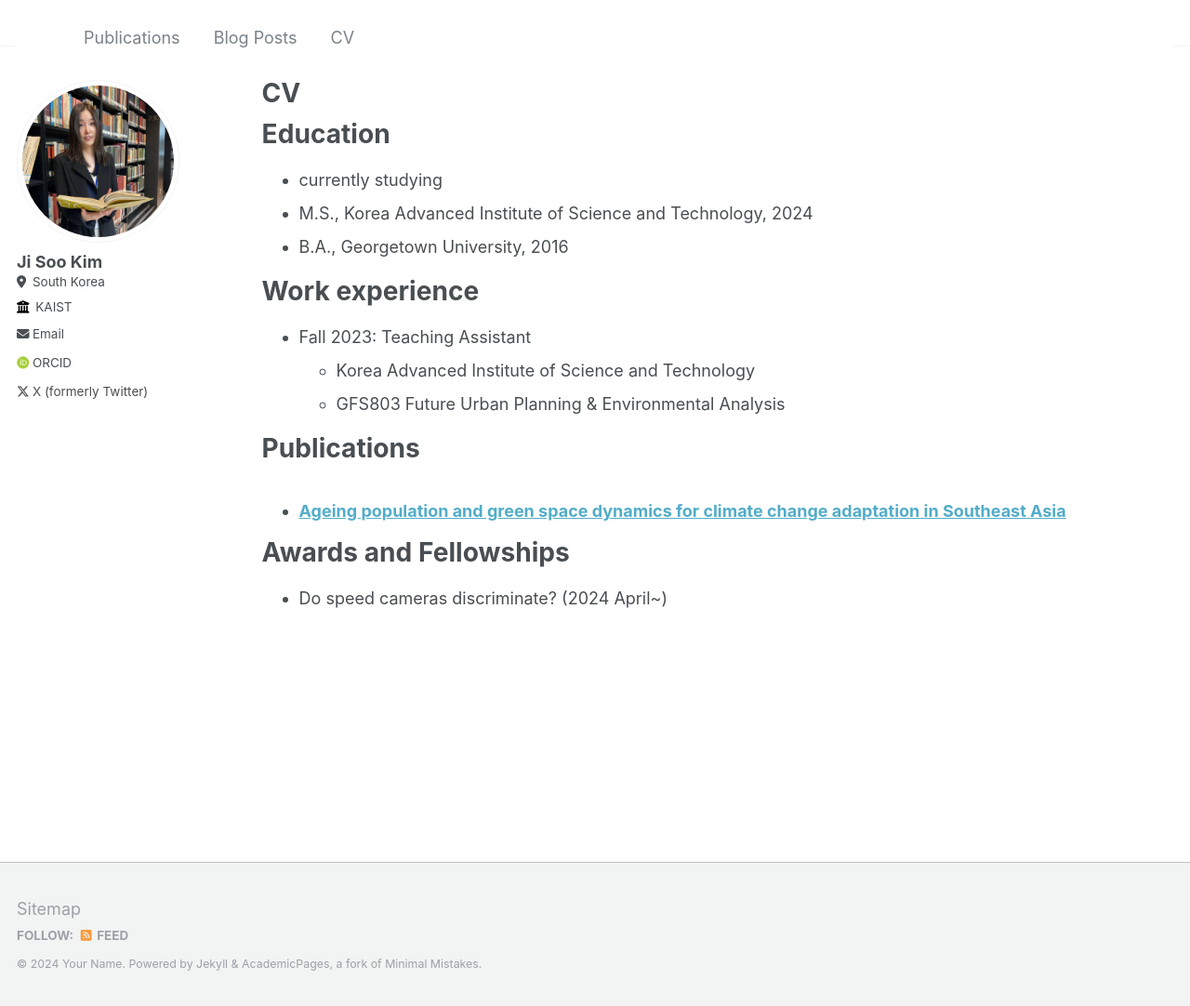
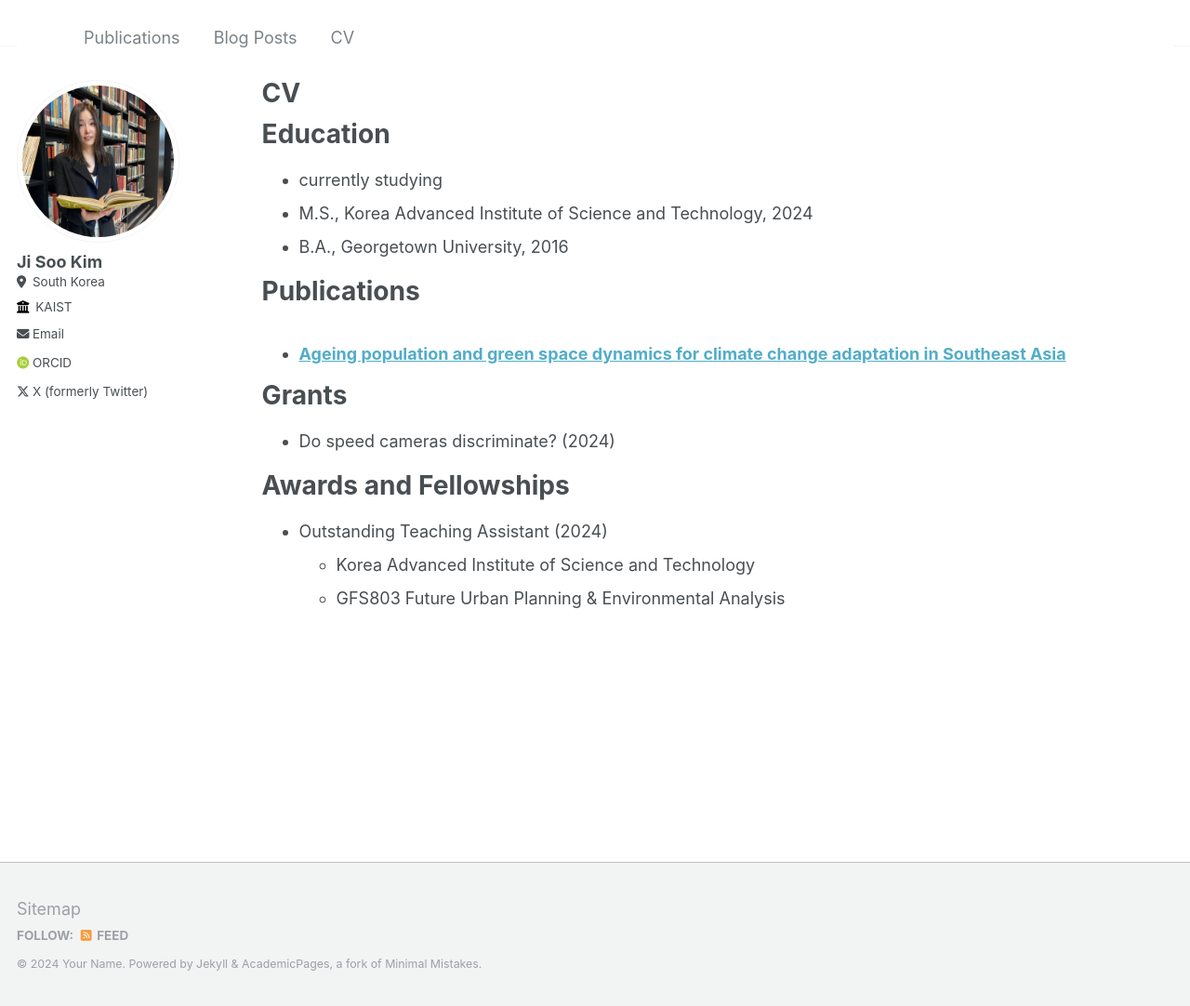
Before and after one commit to jk-jisookim/jk-jisookim.github.io, a Jekyll site: the page built from _pages/cv.md, in a window 1280 px wide and 1082 px high. Shown: the whole window at 93% size. Built offline with Jekyll 4.4.1, drawn with Linux system fonts in a browser that asks for light colours; some web fonts are replaced.

Commit message:
Update cv.md

```diff
--- a/_pages/cv.md
+++ b/_pages/cv.md
@@ -16,15 +16,6 @@ Education
 * B.A., Georgetown University, 2016
 
 
-
-Work experience
-======
-* Fall 2023: Teaching Assistant
-  * Korea Advanced Institute of Science and Technology
-  * GFS803 Future Urban Planning & Environmental Analysis
-
-
-
 Publications
 ======
   <ul>{% for post in site.publications reversed %}
@@ -32,7 +23,12 @@ Publications
   {% endfor %}</ul>
 
 
+Grants
+======
+* Do speed cameras discriminate? (2024)
 
 Awards and Fellowships
 ======
-  * Do speed cameras discriminate? (2024 April~)
+* Outstanding Teaching Assistant (2024)
+  * Korea Advanced Institute of Science and Technology
+  * GFS803 Future Urban Planning & Environmental Analysis
```
